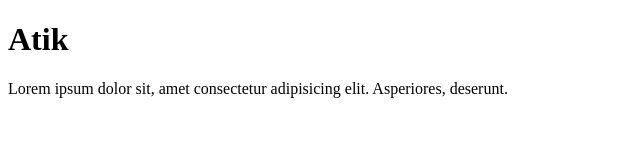
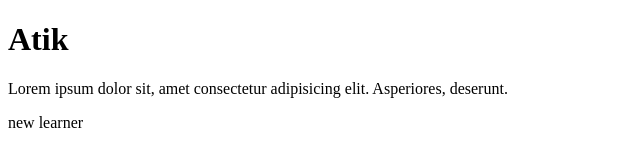
Before and after one commit to Atik40/first-project, a plain HTML site: page index.html in a window 1280 px wide. Shown: the full height of the page, 0-640 px from the left. Drawn offline with Linux system fonts and the light colour scheme.

Commit message:
Update index.html

```diff
--- a/index.html
+++ b/index.html
@@ -8,5 +8,6 @@
 <body>
     <h1>Atik</h1>
     <p>Lorem ipsum dolor sit, amet consectetur adipisicing elit. Asperiores, deserunt.</p>
+    <p>new learner</p>
 </body>
 </html>
```
